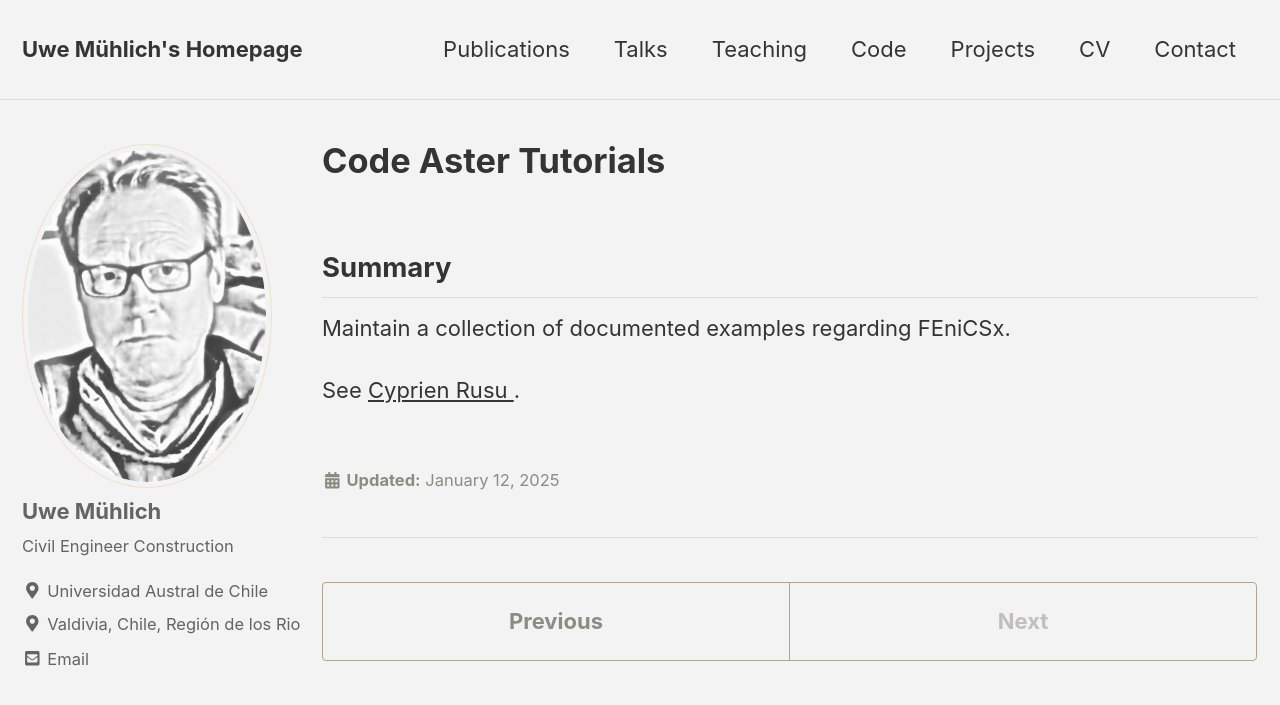
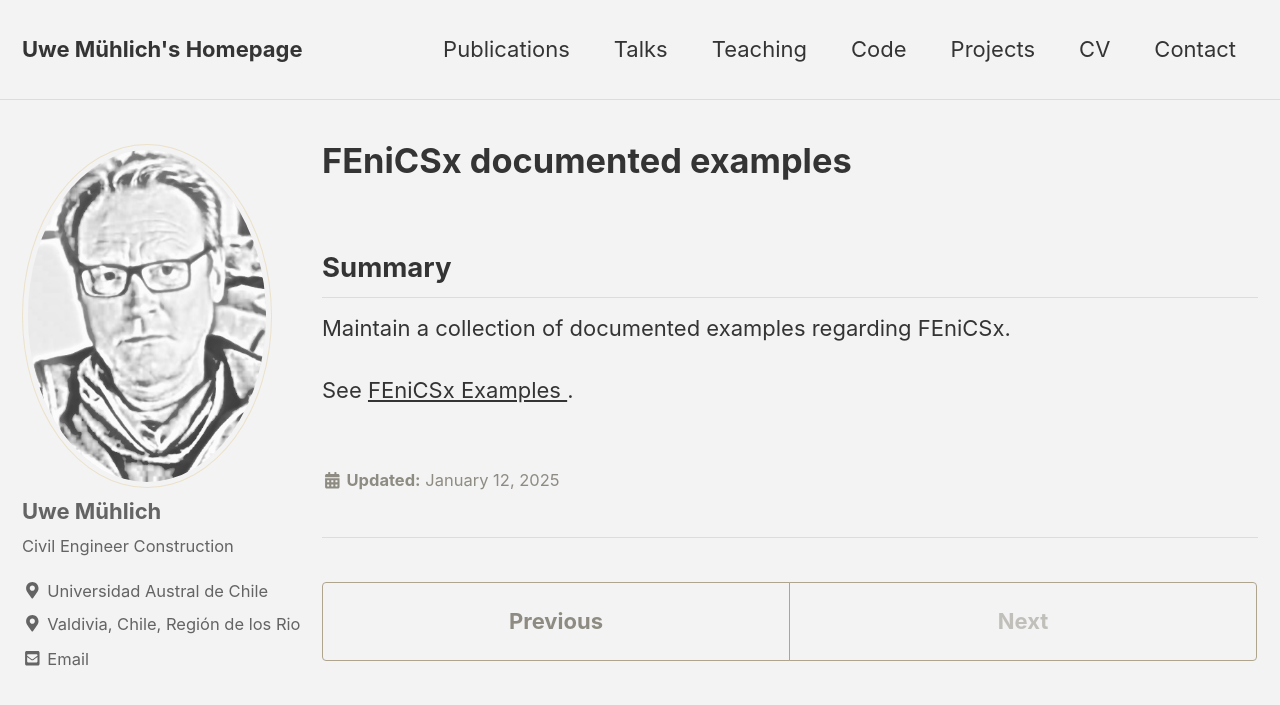
Before and after one commit to UweMuehlich/MyAcademic, a Jekyll site: the page built from _projects/p4.md, in a window 1280 px wide and 900 px high. Shown: the top 705 px of the window. Built offline with Jekyll 4.4.1, drawn with Linux system fonts in a browser that asks for light colours; nearby versions of some CDN libraries.

Commit message:
Update p4.md

```diff
--- a/_projects/p4.md
+++ b/_projects/p4.md
@@ -1,5 +1,5 @@
 ---
-title: "Code Aster Tutorials"
+title: "FEniCSx documented examples"
 collection: projects
 permalink: /projects/p4
 location: "Valdivia"
@@ -14,4 +14,4 @@ classes: wide
 ## Summary
 Maintain a collection of documented examples regarding FEniCSx.
 
-See <a href="[https://feaforall.com/home/](https://uwemuehlich.github.io/FEniCSxDocumentedExamplesUACh/html/)" class="uline" target="_blank">Cyprien Rusu </a>.
+See <a href="https://uwemuehlich.github.io/FEniCSxDocumentedExamplesUACh/html/" class="uline" target="_blank">FEniCSx Examples </a>.
```
